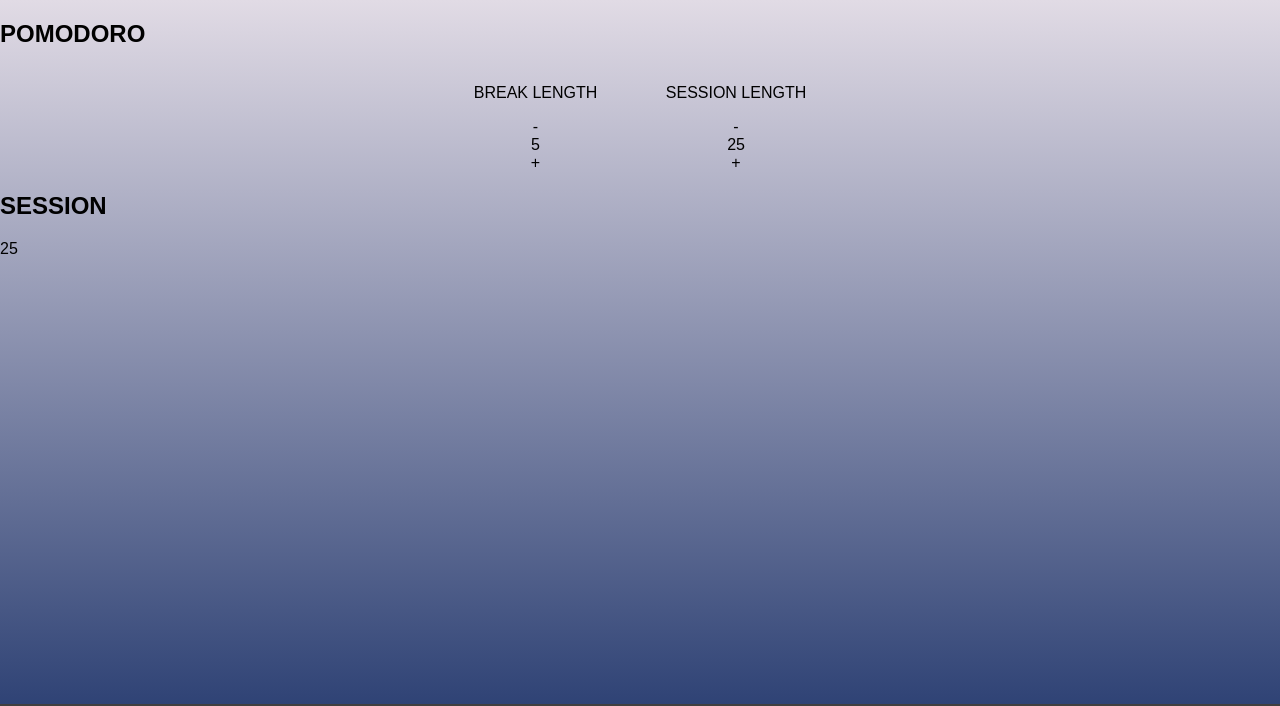
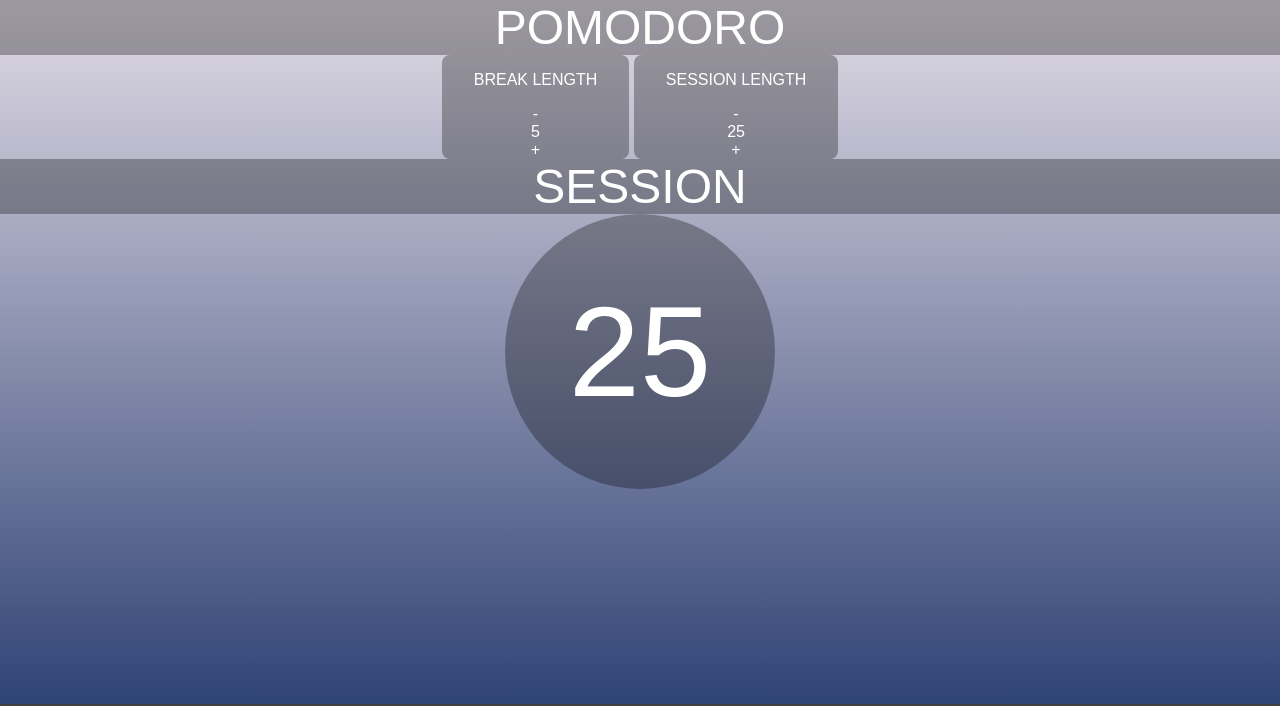
Before and after one commit to belcurv/fcc-pomodoro, a plain HTML site: page index.html in a window 1280 px wide. Shown: the top 706 px of the page. Drawn offline with nearby package versions, Linux system fonts and the light colour scheme.

Commit message:
more work on html

```diff
--- a/css/style.css
+++ b/css/style.css
@@ -1,6 +1,7 @@
 /* basic reset */
 body,
 html {
+    box-sizing: border-box;
     font-family: Arial, sans-serif;
     margin: 0;
     padding: 0;
@@ -9,14 +10,10 @@ html {
 
 body {
     background: linear-gradient( #e1dbe5, #172e66 ) center center no-repeat fixed;
-    display: -webkit-box;
-    display: -ms-flexbox;
+    color: white;
     display: flex;
+    flex-direction: column;
     height: 100vh;
-    -webkit-box-orient: vertical;
-    -webkit-box-direction: normal;
-    -ms-flex-direction: column;
-    flex-direction: column;
 }
 
 .container {
@@ -26,14 +23,27 @@ body {
     width: 100%;
 }
 
+.title {
+    font-size: 3em;
+    margin: 0;
+    text-align: center;
+}
+
+.shadowbox {
+    background: rgba(0, 0, 0, 0.3);
+}
+
 /* ================================ controls =============================== */
 .controls {
-    width: 100%;text-align: center;
+    width: 100%;
+    text-align: center;
 }
 
 .controls > div {
+    border-radius: .5em;
     display: inline-block;
-    margin: 0 2em;
+    margin: 0;
+    padding: 0 2em;
 }
 
 .controls > div > label,
@@ -52,8 +62,30 @@ body {
     width: 100%;
 }
 
+/* ================================ session ================================ */
+.session {
+    display: flex;
+    flex-flow: row wrap;
+    justify-content: center;
+}
 
-/* footer */
+.session > p {
+    display: block;
+    width: 100%;
+}
+
+.timer {
+    margin: 0;
+    flex: 0 1 auto;
+    display: inline-block;
+    border-radius: 50%;
+    display: inline-block;
+    font-size: 8em;
+    padding: .5em;
+}
+
+
+/* ================================= footer ================================ */
 .belcurv-footer {
     padding: 0.85em 0;
     background: #404040;
--- a/index.html
+++ b/index.html
@@ -16,16 +16,16 @@
 
     <section class="container">
 
-        <h1 class="title">POMODORO</h1>
+        <p class="title shadowbox">POMODORO</p>
 
         <div class="controls">
-            <div class="control-break-length">
+            <div class="control-break-length shadowbox">
                 <p>BREAK LENGTH</p>
                 <div id="break-minus" class="btn">-</div>
                 <span id="break-length">5</span>
                 <div id="break-plus" class="btn">+</div>
             </div>
-            <div class="control-session-length">
+            <div class="control-session-length shadowbox">
                 <p>SESSION LENGTH</p>
                 <div id="session-minus" class="btn">-</div>
                 <span id="break-length">25</span>
@@ -34,9 +34,9 @@
         </div>
 
         <div class="session">
-            <h2>SESSION</h2>
+            <p class="title shadowbox">SESSION</p>
 
-            <div id="timer">25</div>
+            <div id="timer" class="timer shadowbox">25</div>
 
         </div>
 
```
